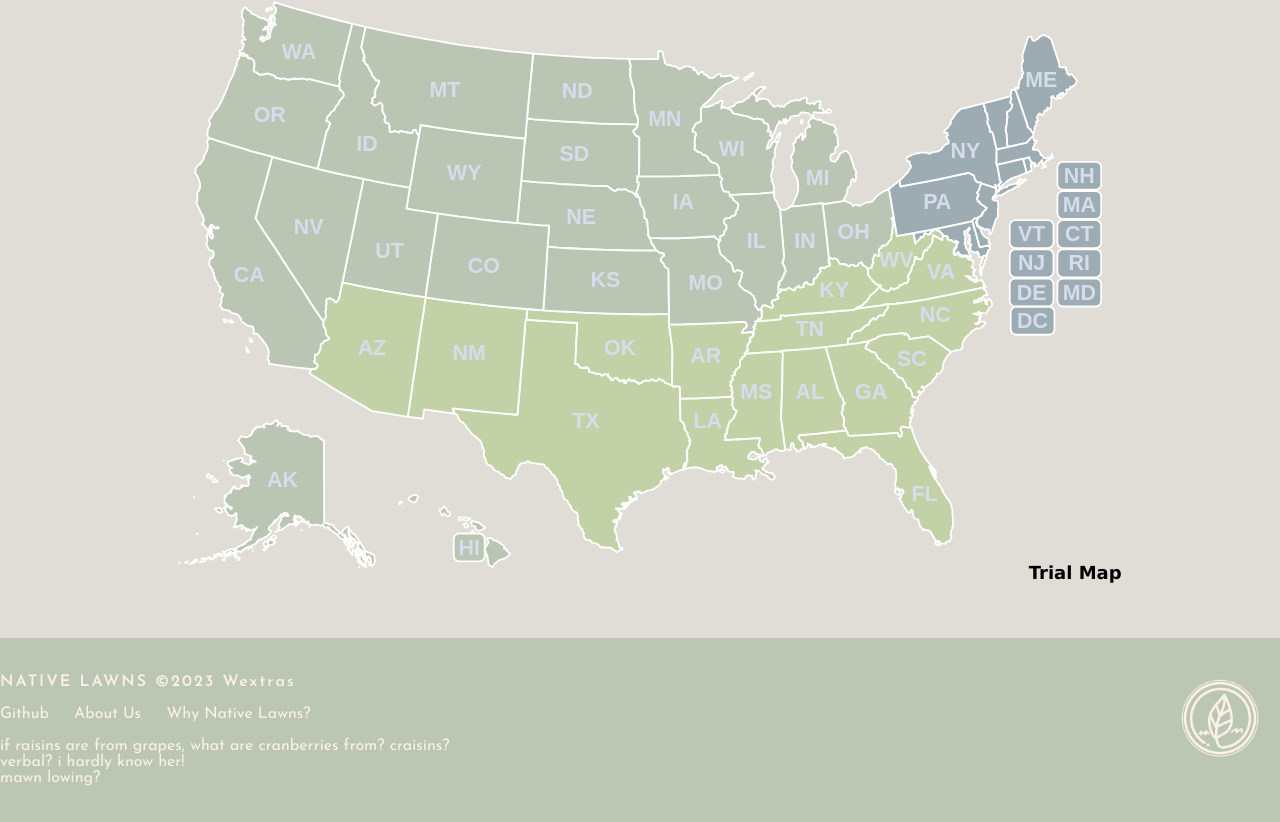
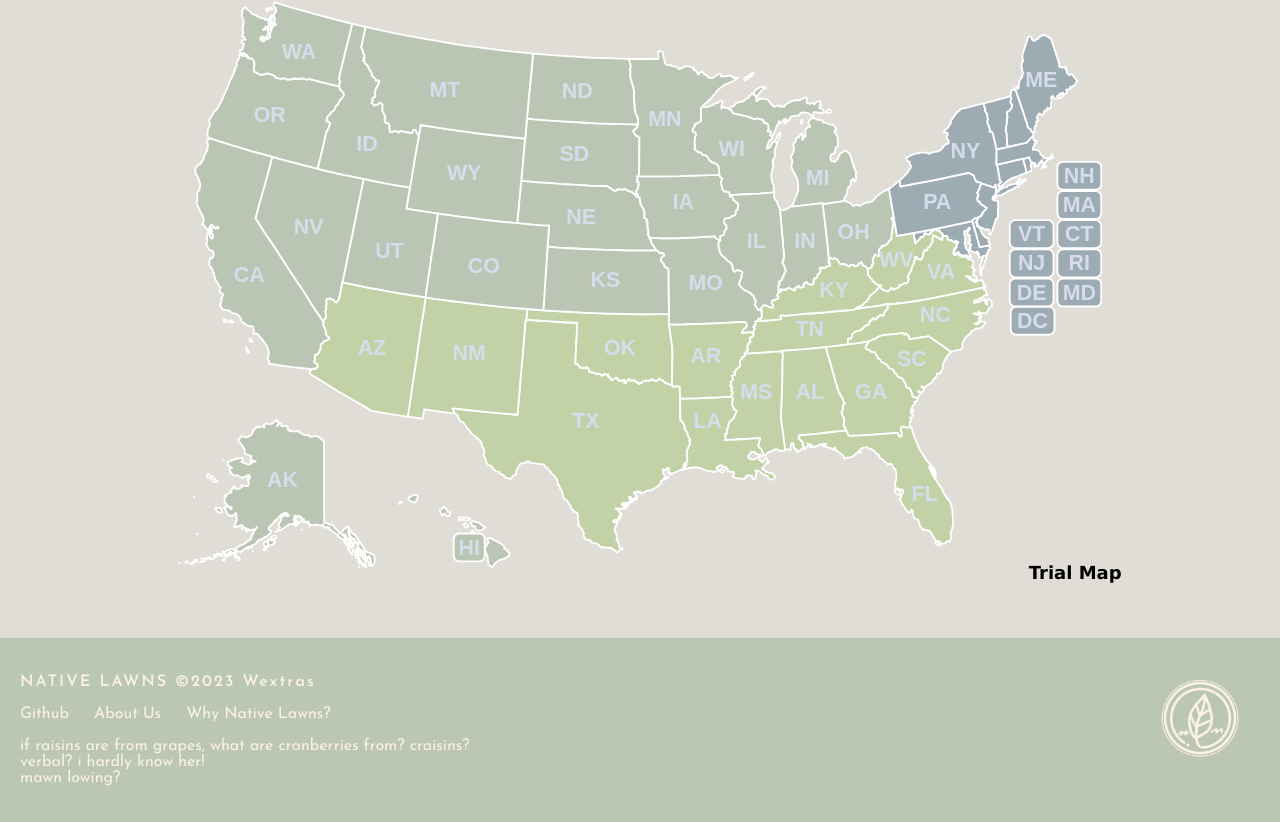
Before and after one commit to gagnot2/HackRPI-wextras, a plain HTML site: page index.html in a window 1280 px wide. Shown: the part 452-1274 px from the top of the page. Drawn offline with nearby package versions, Linux system fonts and the light colour scheme.

Commit message:
Update style.css

```diff
--- a/style.css
+++ b/style.css
@@ -112,7 +112,7 @@ footer {
     background-color: #8aa6846a;
     color: #fcf1e5;
     /*text-align: center;*/
-    padding: 20px 0;
+    padding: 20px 20px;
 }
 
 #footer-title {
```
